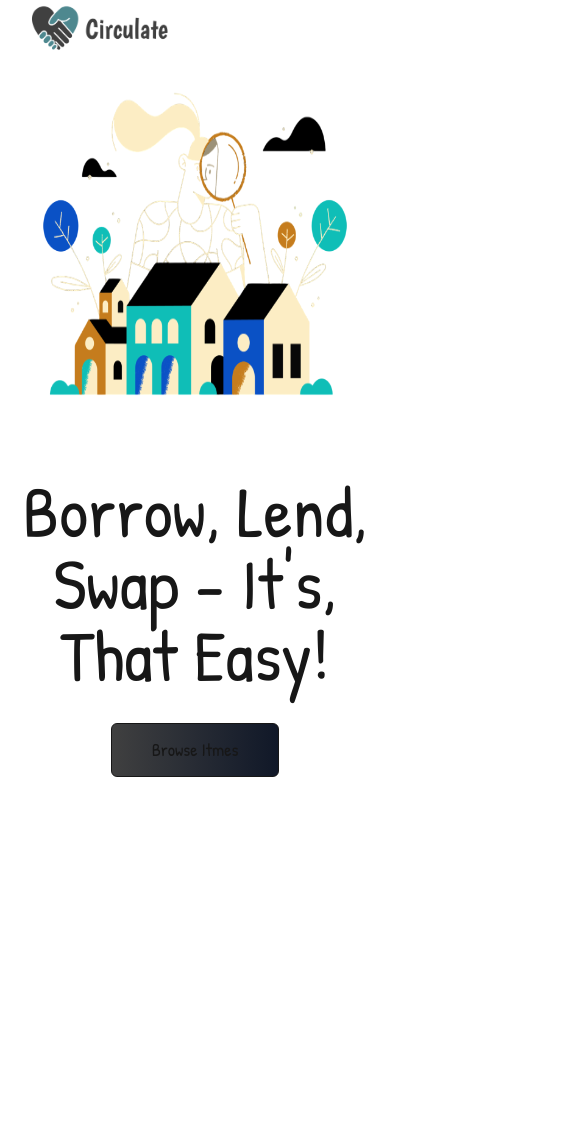
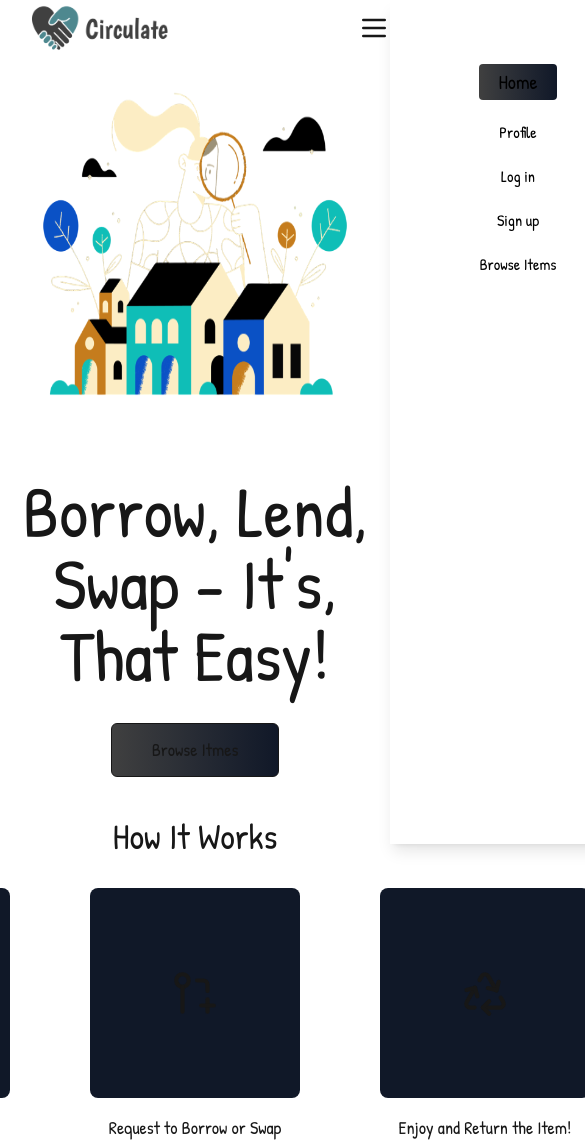
Before and after one commit to RaphaelSackey/circulate, a Next.js app: page / in a window 390 px wide. Shown: the whole page, 585 px wide, since content can reach past the window. Before the commit the page ends 844 px from the top, so only its background shows below. Built offline with nearby package versions, Linux system fonts and the light colour scheme.

Commit message:
add How It Works section and enhance navbar with mobile support

```diff
--- a/app/globals.css
+++ b/app/globals.css
@@ -25,3 +25,9 @@ body {
   color: var(--foreground);
   font-family: Arial, Helvetica, sans-serif;
 }
+
+@layer components {
+  .active{
+    @apply bg-calltoaction flex items-center justify-center rounded-sm px-5 py-1 hover:opacity-85 text-xl bg-gradient-to-r from-calltoaction to-gray-900
+}
+}
--- /dev/null
+++ b/app/howitworks.tsx
@@ -0,0 +1,38 @@
+
+import { Search, Recycle, GitPullRequestCreate, MoveRight } from 'lucide-react';
+
+export default function Howitworks(){
+    return(
+        <section className="container">
+            <div className="flex items-center justify-center text-4xl mb-8">How It Works</div>
+
+            <div className="flex items-center justify-center gap-10">
+                <div className='flex flex-col items-center justify-center'>
+                    <div className='bg-gray-900 p-20 rounded-lg'>
+                        <Search size={50} />
+                    </div>
+                    <h1 className=' text-center pt-4 text-lg'>Browse items</h1>
+                </div>
+
+                <MoveRight />
+
+                <div className='flex flex-col items-center justify-center'>
+                    <div className='bg-gray-900 p-20 rounded-lg'>
+                        <GitPullRequestCreate size={50}/>
+                    </div>
+                    <h1 className=' text-center pt-4 text-lg'>Request to Borrow or Swap</h1>
+                </div>
+
+                <MoveRight />
+
+                <div className='flex flex-col items-center justify-center'>
+                    <div className='bg-gray-900 p-20 rounded-lg'>
+                        < Recycle size={50}/>
+                    </div>
+                    <h1 className=' text-center pt-4 text-lg'>Enjoy and Return the Item!</h1>
+                </div>
+            </div>
+
+        </section>
+    )
+}
--- a/app/page.tsx
+++ b/app/page.tsx
@@ -1,11 +1,13 @@
 import Image from "next/image";
 import Hero from "@/componets/ui/hero";
+import Howitworks from "./howitworks";
 
 
 export default function Home() {
   return (
     <div className="container mx-auto">
       < Hero />
+      <Howitworks />
     </div>
   )
 }
--- a/componets/ui/hero.tsx
+++ b/componets/ui/hero.tsx
@@ -1,3 +1,4 @@
+
 import Image from "next/image";
 import Link from "next/link";
 
@@ -28,8 +29,8 @@ export default function Hero() {
 
 				<div className='text-lg mt-8'>
 					<Link
-						href='/browseitem'
-						className='flex items-center justify-center py-3 px-10 rounded-md border bg-gradient-to-r from-calltoaction  to-gray-900 hover:scale-105 transform transition-transform duration-500 ease-in-out hover:scale-105'>
+						href='/browseitems'
+						className='flex items-center justify-center py-3 px-10 rounded-md border bg-gradient-to-r from-calltoaction  to-gray-900 transform transition-transform duration-500 ease-in-out hover:scale-105'>
 						{" "}
 						Browse Itmes
 					</Link>
--- a/componets/ui/navbar.tsx
+++ b/componets/ui/navbar.tsx
@@ -1,36 +1,125 @@
-import Image from "next/image"
-import Link from "next/link"
+"use client";
+import Image from "next/image";
+import Link from "next/link";
+import { useState } from "react";
+import { Menu, X } from "lucide-react";
+import { usePathname } from 'next/navigation'
 
+export default function Navbar() {
+	const [isSidebarOpen, setSidebarOpen] = useState(false);
+	const pathname = usePathname()
 
-export default function Navbar(){
 	return (
-        <div className="w-full h-14 flex flex-row items-center justify-between container mx-auto">
-
-            <div className="flex items-center">
+		<>
+			{/* Navbar */}
+			<div className='w-full h-14 flex flex-row items-center justify-between container mx-auto'>
+				<div className='flex items-center'>
 					{/* Logo */}
-                <div className="w-50 h-20 flex items-center justify-center relative">
+					<div className='w-50 h-20 flex items-center justify-center relative'>
 						<Link href='/'>
-                        <Image src='/websiteLogos/logo.png'  alt="Logo" fill />
+							<Image
+								src='/websiteLogos/logo.png'
+								alt='Logo'
+								fill
+							/>
 						</Link>
 					</div>
 
-                {/* links */}
-                <div className="hidden lg:flex gap-5 justify-center items-center">
-                    <Link href="/" className="hover:underline">Home</Link>
-                    <Link href="/profile" className="hover:underline">Profile</Link>
+					{/* Links (Hidden on small screens) */}
+					<div className='hidden lg:flex gap-5 justify-center items-center'>
+						<Link
+							href='/'
+							className='hover:underline'>
+							Home
+						</Link>
+						<Link
+							href='/profile'
+							className='hover:underline'>
+							Profile
+						</Link>
 					</div>
 				</div>
 
-            {/* sign in sing up */}
-            <div className="hidden lg:flex flex-row gap-2 items-center">
-                <div className="flex items-center justify-center gap-1">
-                    <Link href='/aut/login' className="flex items-center justify-center w-fit h-10 hover:underline">Log in</Link>
-                    <div className="">/</div>
-                    <Link href='/aut/signup' className="flex items-center justify-center w-fit h-10 mr-2 rounded-sm hover:underline">Sign up</Link>
+				{/* Sign in/Sign up (Hidden on small screens) */}
+				<div className='hidden lg:flex flex-row gap-2 items-center'>
+					<div className='flex items-center justify-center gap-1'>
+						<Link
+							href='/aut/login'
+							className='hover:underline'>
+							Log in
+						</Link>
+						<div>/</div>
+						<Link
+							href='/aut/signup'
+							className='hover:underline'>
+							Sign up
+						</Link>
 					</div>
-                <Link href="/browseitems" className="bg-calltoaction flex items-center justify-center rounded-sm px-5 py-1 hover:opacity-85 text-xl bg-gradient-to-r from-calltoaction  to-gray-900 ">Browse Items</Link>
+					<Link
+						href='/browseitems'
+						className='bg-calltoaction flex items-center justify-center rounded-sm px-5 py-1 hover:opacity-85 text-xl bg-gradient-to-r from-calltoaction to-gray-900'>
+						Browse Items
+					</Link>
+				</div>
+
+				{/* Hamburger Icon for Mobile */}
+				<button
+					className='lg:hidden'
+					onClick={() => setSidebarOpen(true)}>
+					<Menu size={32} />
+				</button>
+			</div>
+
+			{/* Sidebar */}
+			<div
+				className={`fixed top-0 right-0 h-full w-64 bg-white shadow-lg transform z-50 text-black ${
+					isSidebarOpen ? "translate-x-0" : "translate-x-full"
+				} transition-transform duration-300 ease-in-out lg:hidden`}>
+				<button
+					className='absolute top-4 right-4'
+					onClick={() => setSidebarOpen(false)}>
+					<X size={32} />
+				</button>
+				<div className='flex flex-col mt-16 gap-5 items-center'>
+					<Link
+						href='/'
+						className={`hover:underline ${pathname === '/'? 'active' : ''}`}
+						onClick={() => setSidebarOpen(false)}>
+						Home
+					</Link>
+					<Link
+						href='/profile'
+						className={`hover:underline ${pathname === '/profile'? 'active' : ''}`}
+						onClick={() => setSidebarOpen(false)}>
+						Profile
+					</Link>
+					<Link
+						href='/aut/login'
+						className={`hover:underline ${pathname === '/aut/login'? 'active' : ''}`}
+						onClick={() => setSidebarOpen(false)}>
+						Log in
+					</Link>
+					<Link
+						href='/aut/signup'
+						className={`hover:underline ${pathname === '/aut/signup'? 'active' : ''}`}
+						onClick={() => setSidebarOpen(false)}>
+						Sign up
+					</Link>
+					<Link
+						href='/browseitems'
+						className={`hover:underline ${pathname === '/browseitems'? 'active' : ''}`}
+						onClick={() => setSidebarOpen(false)}>
+						Browse Items
+					</Link>
 				</div>
 			</div>
-    )
 
+			{/* Overlay when sidebar is open */}
+			{isSidebarOpen && (
+				<div
+					className='fixed inset-0 bg-black opacity-50 lg:hidden z-30'
+					onClick={() => setSidebarOpen(false)}></div>
+			)}
+		</>
+	);
 }
```
Also changed, not shown: package.json (+7 -6 lines), 1 other file (tests, documents, lock files or other folders). Lines whose indentation alone changed are shown as unchanged.
